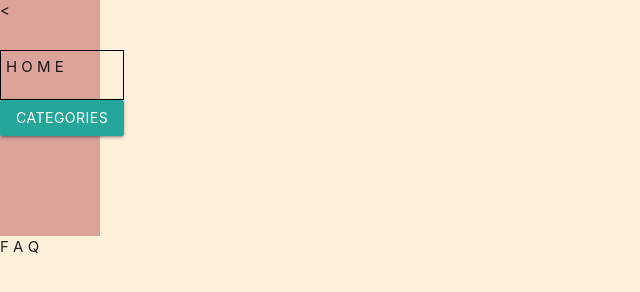
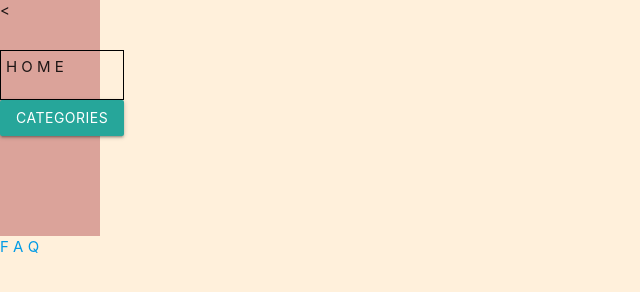
Before and after one commit to caraalin/RoseHacks2020, a plain HTML site: page index.html in a window 1280 px wide. Shown: the full height of the page, 0-640 px from the left. Drawn offline with nearby package versions, Linux system fonts and the light colour scheme.

Commit message:
fixed faq

```diff
--- a/index.html
+++ b/index.html
@@ -29,7 +29,7 @@
         </ul>
         </div>
         <!--FAQ-->
-        <div class="./page5.html">F A Q</div>
+        <div><a href="./page5.html">F A Q</a></div>
 
         <!--About Us-->
     </div>
```
